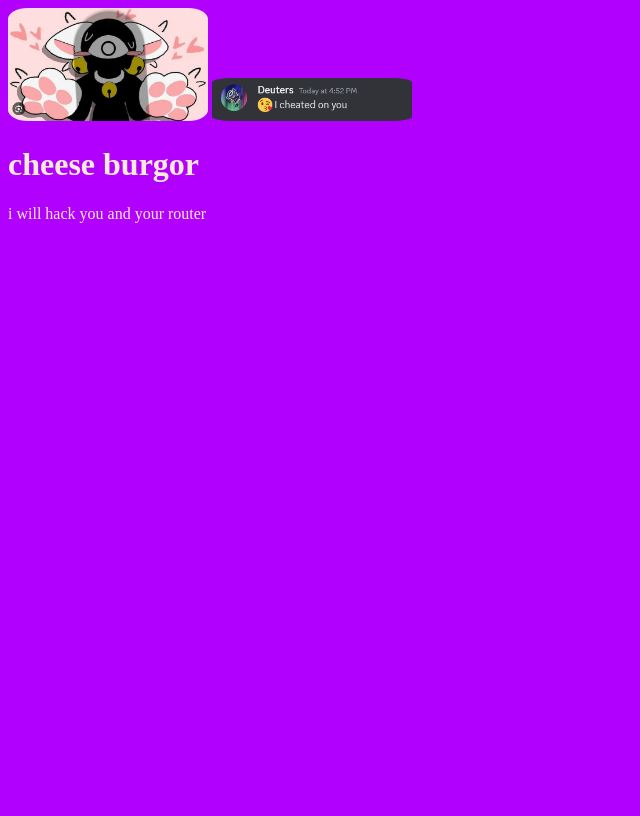
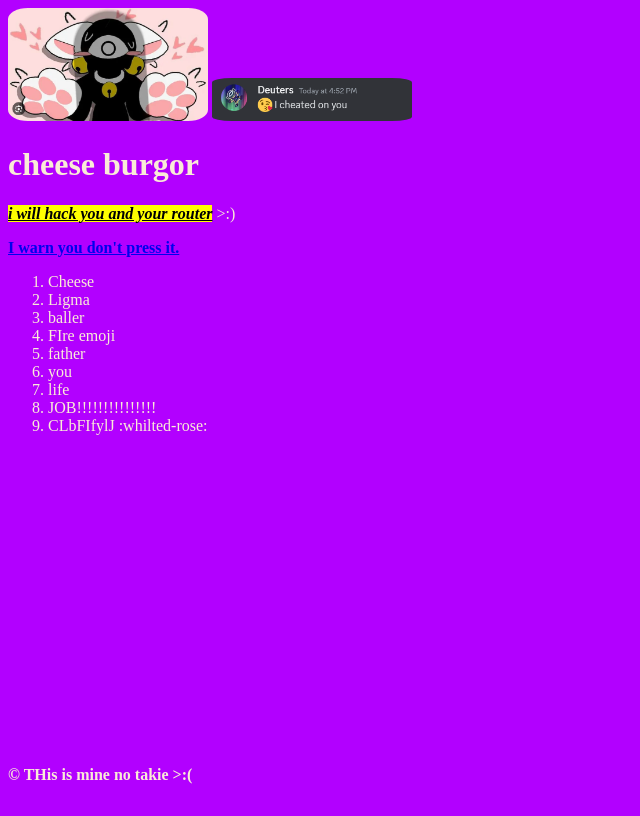
Before and after one commit to PurpleNebula10-ghost/ggez, a plain HTML site: page index.html in a window 1280 px wide. Shown: the whole page, without its empty margins (0-640 px from the left). Drawn offline with Linux system fonts and the light colour scheme.

Commit message:
feat: Update website for swirl

```diff
--- a/index.html
+++ b/index.html
@@ -4,12 +4,29 @@
     <meta charset="UTF-8">
     <meta name="viewport" content="width=device-width, initial-scale=1.0">
     <link rel="stylesheet" href="style.css">
+    <link rel="shortcut icon" href="favicon.ico" type="image/x-icon">
     <title>PurpleNebulas tapes heheheheh</title>
 </head>
 <body>
     <img src="./Screenshot 2024-09-11 170438.png" alt="neko seek">
     <img src="./Screenshot 2024-09-08 170325.png" alt="how dare he">
     <h1>cheese burgor</h1>
-    <p>i will hack you and your router</p>
+    <p><mark><i><b><ins>i will hack you and your router</ins></b></i></mark> &gt;:)</p>
+    <a href="/Johna.html"><b>I warn you don't press it.</b>
+    </a>
+<footer class="bottom">
+    <p>&copy; THis is mine no takie &gt;:(</p>
+</footer>
+<ol>
+    <li>Cheese</li>
+        <li>Ligma</li>
+       <li> baller</li>
+       <li> FIre emoji</li>
+       <li> father</li>
+       <li> you</li>
+       <li>life</li>
+       <li>JOB!!!!!!!!!!!!!!!</li>
+       <li>CLbFIfylJ :whilted-rose:</li>
+</ol>
 </body>
 </html>
--- a/style.css
+++ b/style.css
@@ -6,4 +6,12 @@ img {
 body {
     background-color: #b200ff;
     color: antiquewhite;
+    min-height: 100vh;
 }
+
+footer.bottom {
+    position: absolute;
+    display: block;
+    bottom: 0;
+    font-weight: bold;
+}
```
Also changed, not shown: JOB.html (added, +19 -0 lines), Johna.html (added, +18 -0 lines), Screenshot 2025-06-16 191129.png (added), favicon.ico (added).
